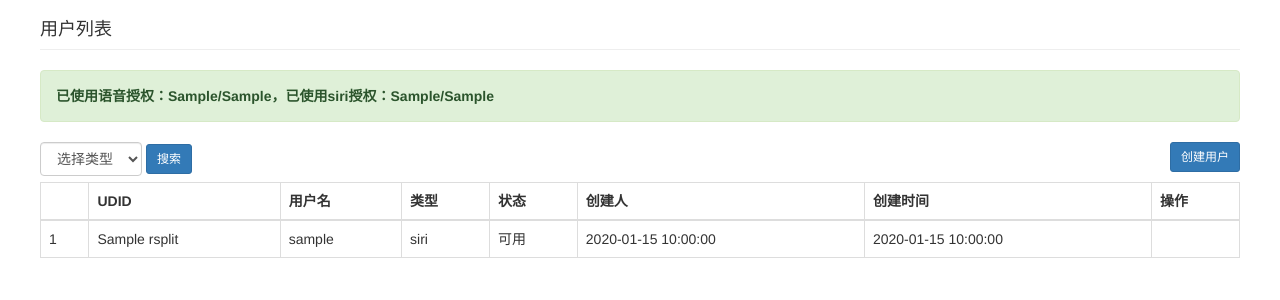
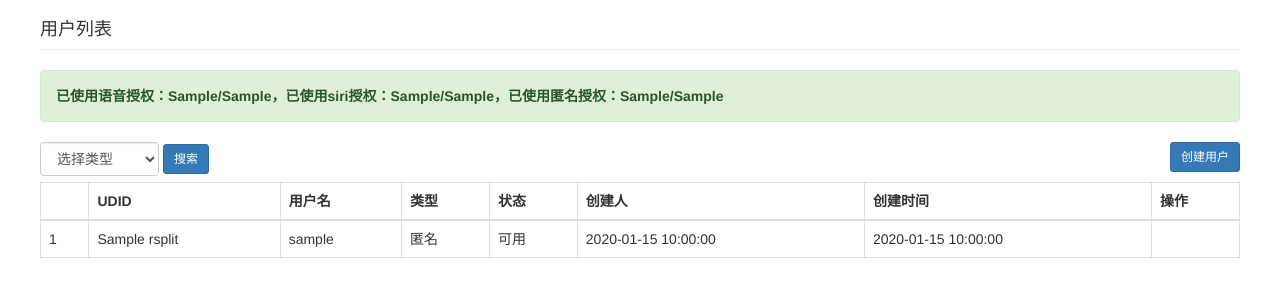
Before and after one commit to HaileiWu/bdp, a Flask app: page / in a window 1280 px wide. Shown: the part 50-350 px from the top of the page. Run offline with Flask 2, Linux system fonts and the light colour scheme; a database or web service that is not in the repository returns one stand-in record (values such as "Sample title"); some libraries are stand-ins or nearby versions.

Commit message:
添加匿名

```diff
--- a/bdp/__init__.py
+++ b/bdp/__init__.py
@@ -22,8 +22,8 @@ app.secret_key = 'boomshakala@hh,boomfucklak。。'
 
 login_manager = flask_login.LoginManager()
 login_manager.init_app(app)
-
-
+login_manager.login_view = "manager.login"
+login_manager.login_message = '登录进入系统...'
 
 # 配置信息
 # app.config.from_object('camelia_backend.settings')
--- a/bdp/templates/managers/_form.html
+++ b/bdp/templates/managers/_form.html
@@ -45,6 +45,11 @@
 			</div>
 
 			<div class="form-group">
+				<label for="">匿名授权数</label>
+				<input type="text" class="form-control" name="anonymous_licenses" placeholder="" value="{{ manager.get('anonymous_licenses', '') }}">
+			</div>
+
+			<div class="form-group">
                 <label for="">状态</label>
                 <select name="enable" class="form-control">
                     <option value="true">可用</option>
--- a/bdp/templates/managers/index.html
+++ b/bdp/templates/managers/index.html
@@ -14,6 +14,7 @@
 				<th>可用</th>
 				<th>语音</th>
 				<th>siri</th>
+				<th>匿名</th>
 				<th>状态</th>
 				<th>备注</th>
 				<th>创建人</th>
@@ -37,6 +38,7 @@
 					{% endif %}
 					<td>{{ manager.get('voice_licenses', 0) }}</td>
 					<td>{{ manager.get('siri_licenses', 0) }}</td>
+					<td>{{ manager.get('anonymous_licenses', 0) }}</td>
 					<td>{{ manager.enable == False and '不可用' or '可用' }}</td>
 					<td>{{ manager.get('backup', '') }}</td>
 					<td>{{ manager.get('created_by', '') }}</td>
--- a/bdp/templates/managers/show.html
+++ b/bdp/templates/managers/show.html
@@ -20,7 +20,7 @@
 					<td>{{ loop.index }}</td>
 					<td>{{ user.get('udid') }}</td>
 					<td>{{ user.get('username') }}</td>
-					<td>{% if user.get('type') == 'voice' %} 语音 {% else %} siri {% endif %}</td>
+					<td>{% if user.get('type') == 'voice' %} 语音 {% elif user.get('type') == 'siri' %} siri {% else %} 匿名 {% endif %}</td>
 					<td>
 						{% if user.get('status') %}
 						可用
--- a/bdp/templates/users/_form.html
+++ b/bdp/templates/users/_form.html
@@ -14,10 +14,13 @@
 				<label class="radio-inline">
 				  	<input type="radio" name="type" value="siri" {% if user.get('type', 'voice') == 'siri' %} checked {% endif %}> siri
 				</label>
+				<label class="radio-inline">
+				  	<input type="radio" name="type" value="anonymous" {% if user.get('type', 'voice') == 'anonymous' %} checked {% endif %}> 匿名
+				</label>
 			</div>
 			<div class="form-group">
 				<label for="">UDID</label>
-				<input type="text" class="form-control" name="udid" placeholder="" value="{{ user.get('udid', '').rsplit('-W', 1)[0]}}" required>
+				<input type="text" class="form-control" name="udid" placeholder="" value="{{ user.get('udid', '').rsplit('-W', 1)[0].rsplit('-V', 1)[0]}}" required>
 			</div>
 
 			<div class="form-group">
--- a/bdp/templates/users/index.html
+++ b/bdp/templates/users/index.html
@@ -14,6 +14,7 @@
 						<option value="">选择类型</option>
 						<option value="voice" {% if request.args.get('_type', '') == 'voice' %} selected {% endif %}>语音</option>
 						<option value="siri" {% if request.args.get('_type', '') == 'siri' %} selected {% endif %}>siri</option>
+						<option value="anonymous" {% if request.args.get('_type', '') == 'anonymous' %} selected {% endif %}>anonymous</option>
 					</select>
 				</div>
 				<button type="submit" class="btn btn-sm btn-primary">搜索</button>
@@ -40,9 +41,9 @@
 			{% for user in users %}
 				<tr>
 					<td>{{ loop.index }}</td>
-					<td>{{ user.get('udid', '').rsplit('-W', 1)[0] }}</td>
+					<td>{{ user.get('udid', '').rsplit('-W', 1)[0].rsplit('-V', 1)[0] }}</td>
 					<td>{{ user.get('username') }}</td>
-					<td>{% if user.get('type') == 'voice' %} 语音 {% else %} siri {% endif %}</td>
+					<td>{% if user.get('type') == 'voice' %} 语音 {% elif user.get('type') == 'siri' %} siri {% else %} 匿名 {% endif %}</td>
 					<td>
 						{% if user.get('status') %}
 						可用
--- a/bdp/views/manager.py
+++ b/bdp/views/manager.py
@@ -111,9 +111,10 @@ def new():
 	manager = {}
 	if current_user.role == 'agent':
 		current_mananger = mongo.db.managers.find_one({'username': current_user.id})
-		hint = '已使用语音授权：%s/%s，已使用siri授权：%s/%s' % \
+		hint = '已使用语音授权：%s/%s，已使用siri授权：%s/%s，已使用匿名授权：%s/%s' % \
 		(current_mananger['used_voice_licenses'], current_mananger['voice_licenses'],
-			current_mananger['used_siri_licenses'], current_mananger['siri_licenses'])
+			current_mananger['used_siri_licenses'], current_mananger['siri_licenses'],
+			current_mananger.get('used_anonymous_licenses', 0), current_mananger.get('anonymous_licenses',0),)
 		manager['hint'] = hint
 
 	return render_template('managers/new.html', manager=manager)
@@ -129,7 +130,8 @@ def create():
 	role = form.get('role', 'sub-agent')
 	voice_licenses = to_int(form['voice_licenses'])
 	siri_licenses = to_int(form['siri_licenses'])
-	licenses = voice_licenses + siri_licenses
+	anonymous_licenses = to_int(form['anonymous_licenses'])
+	licenses = voice_licenses + siri_licenses + anonymous_licenses
 	created_at = datetime.now()
 
 	if current_user.role == 'agent':
@@ -137,8 +139,10 @@ def create():
 		manager = mongo.db.managers.find_one({'username': current_user.id})
 		manager_voice_licenses = manager.get('voice_licenses')
 		manager_siri_licenses = manager.get('siri_licenses')
+		manager_anonymous_licenses = manager.get('anonymous_licenses')
 		manager_used_voice_licenses = manager.get('used_voice_licenses')
 		manager_used_siri_licenses = manager.get('used_siri_licenses')
+		manager_used_anonymous_licenses = manager.get('used_anonymous_licenses')
 
 		if voice_licenses + manager_used_voice_licenses > manager_voice_licenses:
 			flash('语音授权超出可用值！')
@@ -146,8 +150,17 @@ def create():
 		if siri_licenses + manager_used_siri_licenses > manager_siri_licenses:
 			flash('siri授权超出可用值！')
 			return redirect(url_for('manager.index'))
-
-		mongo.db.managers.update({'username': current_user.id}, {'$inc': {'used_licenses': voice_licenses+siri_licenses, 'used_voice_licenses': voice_licenses, 'used_siri_licenses': siri_licenses}})
+		if anonymous_licenses + manager_used_anonymous_licenses > manager_anonymous_licenses:
+			flash('匿名授权超出可用值！')
+			return redirect(url_for('manager.index'))
+		# 增量
+		inc = {
+			'used_licenses': voice_licenses + siri_licenses + anonymous_licenses,
+			'used_voice_licenses': voice_licenses,
+			'used_siri_licenses': siri_licenses,
+			'used_anonymous_licenses': anonymous_licenses,
+		}
+		mongo.db.managers.update({'username': current_user.id}, {'$inc': inc})
 
 
 	data = {
@@ -157,10 +170,12 @@ def create():
 		'licenses': licenses,
 		'voice_licenses': voice_licenses,
 		'siri_licenses': siri_licenses,
+		'anonymous_licenses': anonymous_licenses,
 		'enable': enable == 'true' and True or False,
 		'used_licenses': 0,
 		'used_voice_licenses': 0,
 		'used_siri_licenses': 0,
+		'used_anonymous_licenses': 0,
 		'role': role,
 		'created_at': created_at,
 		'created_by': current_user.id,
@@ -181,15 +196,18 @@ def update(manager_id):
 	role = form.get('role', 'sub-agent')
 	voice_licenses = to_int(form['voice_licenses'])
 	siri_licenses = to_int(form['siri_licenses'])
-	licenses = voice_licenses + siri_licenses
+	anonymous_licenses = to_int(form['anonymous_licenses'])
+	licenses = voice_licenses + siri_licenses + anonymous_licenses
 
 	if current_user.role == 'agent':
 		# 获取当前管理员数据
 		manager = mongo.db.managers.find_one({'username': current_user.id})
 		manager_voice_licenses = manager.get('voice_licenses')
 		manager_siri_licenses = manager.get('siri_licenses')
+		manager_anonymous_licenses = manager.get('anonymous_licenses')
 		manager_used_voice_licenses = manager.get('used_voice_licenses')
 		manager_used_siri_licenses = manager.get('used_siri_licenses')
+		manager_used_anonymous_licenses = manager.get('used_anonymous_licenses')
 
 		if voice_licenses + manager_used_voice_licenses > manager_voice_licenses:
 			flash('语音授权超出可用值！')
@@ -197,15 +215,24 @@ def update(manager_id):
 		if siri_licenses + manager_used_siri_licenses > manager_siri_licenses:
 			flash('siri授权超出可用值！')
 			return redirect(url_for('manager.index'))
-
-		mongo.db.managers.update({'username': current_user.id}, {'$inc': {'used_licenses': voice_licenses+siri_licenses, 'used_voice_licenses': voice_licenses, 'used_siri_licenses': siri_licenses}})
-
+		if anonymous_licenses + manager_used_anonymous_licenses > manager_anonymous_licenses:
+			flash('匿名授权超出可用值！')
+			return redirect(url_for('manager.index'))
+		# 增量
+		inc = {
+			'used_licenses': voice_licenses + siri_licenses + anonymous_licenses,
+			'used_voice_licenses': voice_licenses,
+			'used_siri_licenses': siri_licenses,
+			'used_anonymous_licenses': anonymous_licenses,
+		}
+		mongo.db.managers.update({'username': current_user.id}, {'$inc': inc})
 
 	manager = {
 		'username': username,
 		'password': password,
 		'backup': backup,
 		'role': role,
+		'anonymous_licenses': anonymous_licenses,
 		'voice_licenses': voice_licenses,
 		'siri_licenses': siri_licenses,
 		'licenses': licenses,
--- a/bdp/views/user.py
+++ b/bdp/views/user.py
@@ -64,9 +64,10 @@ def index():
 		created_by = current_user.id
 		q = {'created_by': created_by}
 		current_mananger = mongo.db.managers.find_one({'username': current_user.id})
-		hint = '已使用语音授权：%s/%s，已使用siri授权：%s/%s' % \
+		hint = '已使用语音授权：%s/%s，已使用siri授权：%s/%s，已使用匿名授权：%s/%s' % \
 		(current_mananger['used_voice_licenses'], current_mananger['voice_licenses'],
-			current_mananger['used_siri_licenses'], current_mananger['siri_licenses'])
+			current_mananger['used_siri_licenses'], current_mananger['siri_licenses'],
+			current_mananger.get('used_anonymous_licenses', 0), current_mananger.get('anonymous_licenses',0),)
 	else:
 		q = {}
 		hint = ''
@@ -95,6 +96,8 @@ def multiple_create():
 		for user in users:
 			if user.get('type', '') == 'siri':
 				user['udid'] += '-W'
+			elif user.get('type', '') == 'anonymous':
+				user['udid'] += '-V'
 			user['status'] = True
 			user['created_at'] = datetime.now()
 			user['created_by'] = None
@@ -141,6 +144,15 @@ def create():
 					flash('siri授权数不足')
 					return redirect(url_for('user.index'))
 				inc['used_siri_licenses'] = 1
+		elif _type == 'anonymous':
+			udid = '%s-V' % udid
+			if manager.get('role') != 'root':
+				anonymous_licenses = manager.get('anonymous_licenses')
+				used_anonymous_licenses = manager.get('used_anonymous_licenses')
+				if anonymous_licenses <= used_anonymous_licenses:
+					flash('匿名授权数不足')
+					return redirect(url_for('user.index'))
+				inc['used_anonymous_licenses'] = 1
 		else:
 			if manager.get('role') != 'root':
 				voice_licenses = manager.get('voice_licenses')
@@ -185,6 +197,8 @@ def update(user_id):
 
 		if _type == 'siri':
 			udid = '%s-W' % udid
+		elif _type == 'anonymous':
+			udid = '%s-V' % udid
 
 		user = {
 			'type': _type,
```
